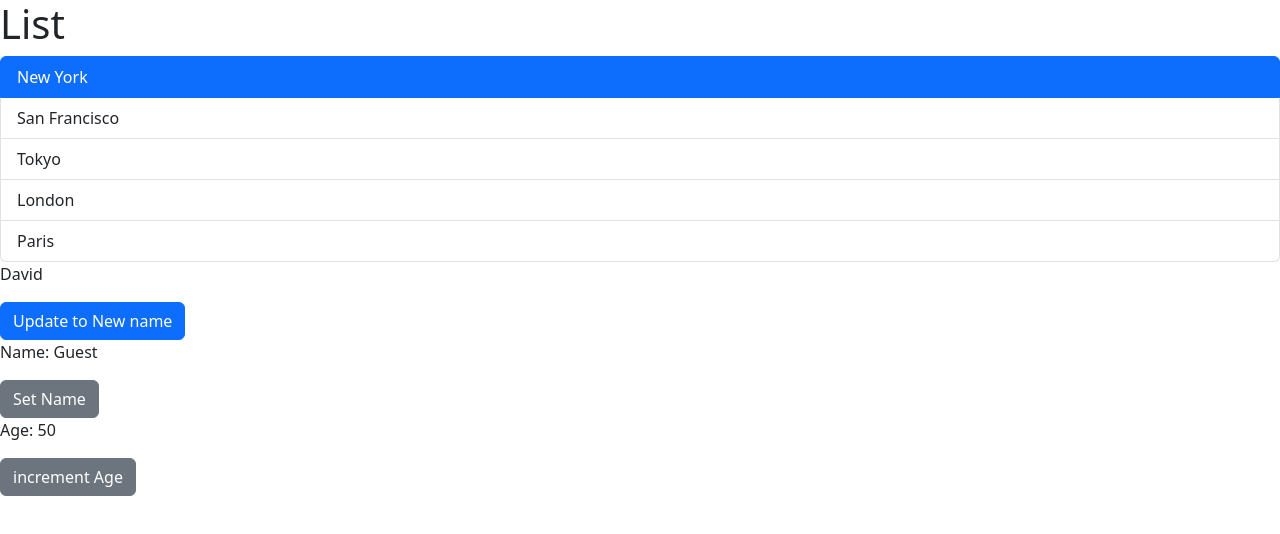
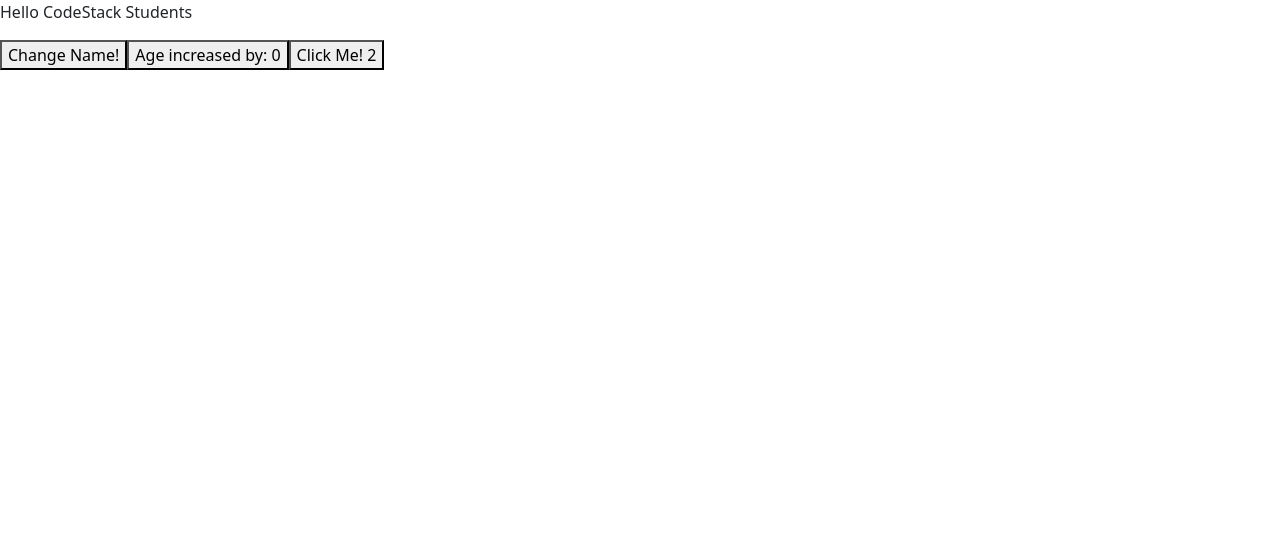
Before and after one commit to Jpdl925/IntroReact, a React (Vite) app in the folder intro-react-app-l/: page / in a window 1280 px wide. Shown: the top 534 px of the page. Built offline with nearby package versions, Linux system fonts and the light colour scheme.

Commit message:
More usestatements

```diff
--- a/intro-react-app-l/src/App.css
+++ b/intro-react-app-l/src/App.css
@@ -0,0 +1,59 @@
+* {
+    margin: 0;
+    padding: 0;
+    box-sizing: border-box;
+  }
+
+  html {
+    font-size: 22px;
+  }
+
+  body {
+    min-height: 100vh;
+    font-family: 'Roboto', 'Oxygen',
+      'Ubuntu', 'Cantarell', 'Fira Sans', 'Droid Sans', 'Helvetica Neue',
+      sans-serif;
+    -webkit-font-smoothing: antialiased;
+    -moz-osx-font-smoothing: grayscale;
+  }
+
+  .App {
+    display: flex;
+    flex-direction: column;
+    justify-content: center;
+    align-items: center;
+    height: 100vh;
+    width: 100%;
+    /* max-width: 500px; */
+    border: 1px solid mediumblue;
+    margin: auto;
+  }
+
+  header {
+    width: 100%;
+    padding: 0 0.25em;
+    background-color:skyblue;
+    color: aliceblue;
+    display: flex;
+    justify-content: space-between;
+    justify-content: center;
+  }
+
+  main {
+    width: 100%;
+    display: flex;
+    flex-direction: column;
+    flex-grow: 1;
+    justify-content: center;
+    align-items: center;
+    overflow-y: auto;
+  }
+
+  footer {
+    width: 100%;
+    padding: 0.25em;
+    background-color: skyblue;
+    color: aliceblue;
+    display: flex;
+    justify-content:center;
+  }
--- a/intro-react-app-l/src/App.tsx
+++ b/intro-react-app-l/src/App.tsx
@@ -1,13 +1,15 @@
 import ListGroup from "./components/ListGroup";
 import MyuseStateExample from "./components/MyuseStateExample";
+import Content from "./components/Content";
 
 
 function App(){
   // return <div><Message/></div>
   return(
     <>
-   <div><ListGroup/></div>
-  <div><MyuseStateExample/></div>
+   {/* <div><ListGroup/></div>
+  <div><MyuseStateExample/></div> */
+  <div><Content/></div>}
   </>
 )
 }
--- /dev/null
+++ b/intro-react-app-l/src/components/Content.tsx
@@ -0,0 +1,68 @@
+import { useState } from "react";
+
+const Content = () => {
+    // Create a function to help us handle another name change
+    // Array of our students names as string in this array
+    // create a variable that will assist us with a random number to go through our array of names
+
+
+    const[name, setName] = useState("CodeStack Students");
+    const [increase, setIncrease] = useState(0);
+
+  const handleNameChange = () => {
+    const names = [
+      "David",
+      "Alicia",
+      "Aaron",
+      "Alejandro",
+      "Tony",
+      "Jeri",
+      "Johnny",
+      "Julius",
+      "Neng",
+      "Samuel",
+      "Saroeut",
+      "Neo",
+    ];
+
+
+    //   Math.random() out puts 0 * 9 we also have to round Math.floor
+    // name.length
+    // setName(names[insert random variable])
+const randomNumber = Math.floor(Math.random() * names.length);
+setName(names[randomNumber]);
+
+
+  };
+
+
+  const handleClick = () => {
+    // Proper way
+    setIncrease((prevIncrease) => prevIncrease + 1);
+
+    // Will get bugs
+    setIncrease(increase+1);
+
+
+    console.log("from our increase");
+  }
+  const handleClick2 = () => {
+   console.log(increase);
+  }
+
+
+
+  return (
+    <>
+      <main>
+        <p>Hello {name} </p>
+        <button onClick={handleNameChange}>Change Name!</button>
+        <button onClick={handleClick}>Age increased by: {increase}</button>
+        <button onClick={handleClick2}>Click Me! 2</button>
+      </main>
+    </>
+  );
+};
+
+
+export default Content;
```
